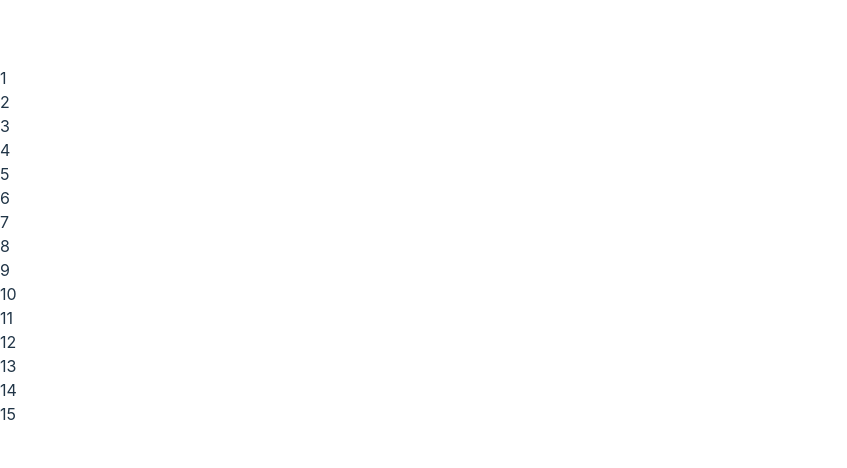
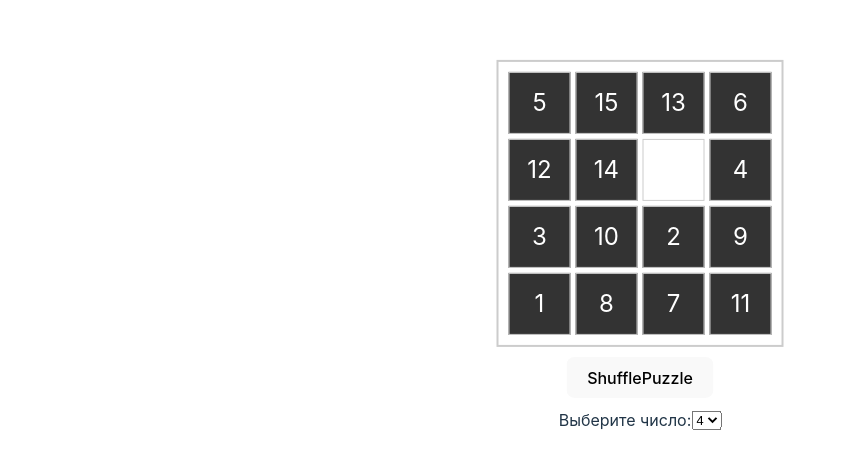
Before and after one commit to Kniferrr/15Puzzle, a React (Vite) app: page / in a window 1280 px wide. Shown: the part 154-622 px from the top of the page, without its empty margins (0-847 px from the left). Built offline with nearby package versions, Linux system fonts and the light colour scheme.

Commit message:
worked version 0.1

```diff
--- a/src/App/App.jsx
+++ b/src/App/App.jsx
@@ -1,11 +1,11 @@
 import "./App.css";
-import FifteenPuzzle from "../Fild/Fild";
+import FifteenPuzzle from "../FifteenPuzzle/FifteenPuzzle";
 
 function App() {
   return (
-    <>
+    <div className="main">
       <FifteenPuzzle />
-    </>
+    </div>
   );
 }
 
--- /dev/null
+++ b/src/FifteenPuzzle/FifteenPuzzle.css
@@ -0,0 +1,34 @@
+/* CSS для компонента FifteenPuzzle с учётом тёмного фона */
+.game-bord {
+  position: absolute;
+  top: 50%;
+  left: 50%;
+  transform: translate(-50%, -50%);
+}
+
+.puzzle-piece {
+  display: flex;
+  align-items: center;
+  justify-content: center;
+  font-size: 24px; /* Размер текста внутри плиток */
+  width: 60px; /* Ширина плитки */
+  height: 60px; /* Высота плитки */
+  background-color: #333; /* Цвет фона плитки (тёмный фон) */
+  color: #fff; /* Цвет текста (белый) */
+  border: 1px solid #ccc; /* Граница вокруг плитки */
+  cursor: pointer; /* Показать указатель при наведении на плитку */
+  transition: background-color 0.2s; /* Плавное изменение цвета фона */
+}
+
+.puzzle-piece.empty {
+  background-color: transparent; /* Пустая плитка без фона */
+  cursor: default; /* Сбросить стандартный курсор */
+}
+
+.suffle-button {
+  display: flex;
+  align-items: center;
+  justify-content: center;
+  margin-top: 10px;
+  flex-wrap: wrap;
+}
--- /dev/null
+++ b/src/FifteenPuzzle/FifteenPuzzle.jsx
@@ -0,0 +1,129 @@
+import React, { useEffect } from "react";
+import { useSelector, useDispatch } from "react-redux";
+import { moveTile, shufflePuzzle, gridSizeChange } from "../actions";
+import "./FifteenPuzzle.css";
+
+const FifteenPuzzle = () => {
+  const dispatch = useDispatch();
+  const puzzle = useSelector((state) => state.puzzleReducer.puzzle);
+  const gridSize = useSelector((state) => state.puzzleReducer.gridSize);
+  const realGridSize = Math.pow(gridSize, 2);
+
+  useEffect(() => {
+    OnClickShufflePuzzle();
+  }, []);
+
+  useEffect(() => {
+    OnClickShufflePuzzle();
+  }, [gridSize]);
+
+  const isValidMove = (clickedIndex, emptyIndex) => {
+    // Размер сетки (количество рядов или столбцов).
+    const gridSize = Math.sqrt(puzzle.length);
+    // Координаты (ряд и столбец) выбранной и пустой плитки.
+    const clickedRow = Math.floor(clickedIndex / gridSize);
+    const clickedCol = clickedIndex % gridSize;
+    const emptyRow = Math.floor(emptyIndex / gridSize);
+    const emptyCol = emptyIndex % gridSize;
+    // Проверка, смежны ли плитки (разница по горизонтали или вертикали равна 1).
+    const rowDiff = Math.abs(clickedRow - emptyRow);
+    const colDiff = Math.abs(clickedCol - emptyCol);
+    // Проверка, что разница по горизонтали или вертикали равна 1.
+    return (rowDiff === 1 && colDiff === 0) || (rowDiff === 0 && colDiff === 1);
+  };
+
+  const HandleClick = (clickedIndex) => {
+    const emptyIndex = puzzle.indexOf(0);
+    if (isValidMove(clickedIndex, emptyIndex)) {
+      dispatch(moveTile(clickedIndex, emptyIndex));
+      if (isPuzzleSolved()) {
+        alert("Поздравляем! Пазл правильно собран!");
+      }
+    }
+  };
+
+  const OnClickShufflePuzzle = () => {
+    const numbers = Array.from({ length: realGridSize }, (_, i) => i);
+    for (let i = numbers.length - 1; i > 0; i--) {
+      const j = Math.floor(Math.random() * (i + 1));
+      [numbers[i], numbers[j]] = [numbers[j], numbers[i]];
+    }
+    dispatch(shufflePuzzle(numbers));
+  };
+
+  const isPuzzleSolved = () => {
+    // Правильная последовательность чисел от 1 до 15.
+    const correctSequence = Array.from(
+      { length: realGridSize - 1 },
+      (_, i) => i + 1
+    );
+
+    // Проверяем, совпадает ли текущая последовательность с правильной.
+    for (let i = 0; i < 15; i++) {
+      if (puzzle[i] !== correctSequence[i]) {
+        return false;
+      }
+    }
+
+    // Проверяем, что последняя плитка пуста (с числом 0).
+    if (puzzle[15] !== 0) {
+      return false;
+    }
+
+    return true; // Если все условия выполнены, пазл правильно собран.
+  };
+
+  const onGridSizeSelect = (event) => {
+    dispatch(gridSizeChange(event.target.value));
+  };
+
+  const puzzle_container_stule = {
+    display: "grid", // Обернуто в кавычки
+    gridTemplateColumns: `repeat(${gridSize}, 1fr)`, // Используйте количество колонок из состояния
+    gap: "5px",
+    margin: "0 auto",
+    padding: "10px",
+    backgroundColor: "transparent",
+    border: "2px solid #ccc",
+    justifyContent: "center",
+    alignContent: "center",
+  };
+
+  return (
+    <div className="game-bord">
+      <div className="puzzle-container" style={puzzle_container_stule}>
+        {puzzle.map((number, index) => (
+          <div
+            key={index}
+            className={`puzzle-piece ${number === 0 ? "empty" : ""}`}
+            onClick={() => HandleClick(index)}
+          >
+            {number !== 0 && number}
+          </div>
+        ))}
+      </div>
+      <div className="suffle-button">
+        <button onClick={() => OnClickShufflePuzzle()}>ShufflePuzzle</button>
+      </div>
+      <div className="suffle-button">
+        <label id="gridSizeSelect">Выберите число:</label>
+        <select
+          id="gridSizeSelect"
+          name="gridSizeSelect"
+          value={gridSize}
+          onChange={onGridSizeSelect}
+        >
+          <option value="2">2</option>
+          <option value="3">3</option>
+          <option value="4">4</option>
+          <option value="5">5</option>
+          <option value="6">6</option>
+          <option value="7">7</option>
+          <option value="8">8</option>
+        </select>
+      </div>
+    </div>
+  );
+};
+
+export default FifteenPuzzle;
--- a/src/Fild/Fild.jsx
+++ /dev/null
@@ -1,55 +0,0 @@
-import React from "react";
-import { useSelector, useDispatch } from "react-redux";
-import { moveTile } from "../actions"; // Импортируйте необходимые actions
-
-const FifteenPuzzle = () => {
-  const dispatch = useDispatch();
-  const puzzle = useSelector((state) => state.puzzleReducer.puzzle);
-
-  const handleClick = (index) => {
-    const emptyIndex = puzzle.indexOf(0);
-    // Проверка на валидность хода (реализация может быть похожей на предыдущий ответ)
-    if (isValidMove(index)) {
-      dispatch(moveTile(index, emptyIndex));
-    }
-  };
-
-  const isValidMove = ({ clickedIndex, emptyIndex, gridSize }) => {
-    // Предполагается, что gridSize - это размер сетки (количество рядов или столбцов).
-
-    // Вычисляем координаты (ряд и столбец) для выбранной и пустой плитки.
-    const clickedRow = Math.floor(clickedIndex / gridSize);
-    const clickedCol = clickedIndex % gridSize;
-    const emptyRow = Math.floor(emptyIndex / gridSize);
-    const emptyCol = emptyIndex % gridSize;
-
-    // Проверяем, смежны ли плитки (расстояние между ними равно 1).
-    const rowDiff = Math.abs(clickedRow - emptyRow);
-    const colDiff = Math.abs(clickedCol - emptyCol);
-
-    return (rowDiff === 1 && colDiff === 0) || (rowDiff === 0 && colDiff === 1);
-  };
-
-  const newHandleClick = (index) => {
-    const emptyIndex = puzzle.indexOf(0);
-    if (isValidMove(index, emptyIndex)) {
-      dispatch(moveTile(index, emptyIndex));
-    }
-  };
-
-  return (
-    <div className="puzzle-container">
-      {puzzle.map((number, index) => (
-        <div
-          key={index}
-          className={`puzzle-piece ${number === 0 ? "empty" : ""}`}
-          onClick={() => handleClick(index)}
-        >
-          {number !== 0 && number}
-        </div>
-      ))}
-    </div>
-  );
-};
-
-export default FifteenPuzzle;
--- a/src/actions.js
+++ b/src/actions.js
@@ -1,6 +1,24 @@
 export const MOVE_TILE = "MOVE_TILE";
+export const SHUFFLE_PUZZLE = "shufflePuzzle";
+export const ON_COMPLITE_PUZZLE = "onComplitePuzzle";
+export const GRID_SIZE_CHANGE = "gridSizeChange";
 
 export const moveTile = (clickedIndex, emptyIndex) => ({
   type: MOVE_TILE,
   payload: { clickedIndex, emptyIndex },
 });
+
+export const shufflePuzzle = (numbers) => ({
+  type: SHUFFLE_PUZZLE,
+  payload: numbers,
+});
+
+export const onComplitePuzzle = () => ({
+  type: ON_COMPLITE_PUZZLE,
+  payload: null,
+});
+
+export const gridSizeChange = (newGridSize) => ({
+  type: GRID_SIZE_CHANGE,
+  payload: newGridSize,
+});
--- a/src/features/puzzleReducer/puzzleReducer.js
+++ b/src/features/puzzleReducer/puzzleReducer.js
@@ -1,52 +1,39 @@
 // reducers.js
-import { MOVE_TILE } from "../../actions";
+import {
+  MOVE_TILE,
+  SHUFFLE_PUZZLE,
+  ON_COMPLITE_PUZZLE,
+  GRID_SIZE_CHANGE,
+} from "../../actions";
 
 const initialState = {
-  puzzle: [1, 2, 3, 4, 5, 6, 7, 8, 9, 10, 11, 12, 13, 14, 15, 0],
+  puzzle: [],
+  gridSize: 4,
+  complitePuzzle: false,
 };
 
 const puzzleReducer = (state = initialState, action) => {
   switch (action.type) {
     case MOVE_TILE:
       const { clickedIndex, emptyIndex } = action.payload;
-      // Проверка валидности хода (реализация может быть похожей на предыдущий ответ)
       // Обновление состояния игры
-      if (isValidMove(action)) {
       const updatedPuzzle = [...state.puzzle];
       [updatedPuzzle[clickedIndex], updatedPuzzle[emptyIndex]] = [
         updatedPuzzle[emptyIndex],
         updatedPuzzle[clickedIndex],
       ];
       return { ...state, puzzle: updatedPuzzle };
-      }
-      return state;
-
+    case SHUFFLE_PUZZLE:
+      const numbers = action.payload;
+      return { ...state, puzzle: numbers, complitePuzzle: false };
+    case ON_COMPLITE_PUZZLE:
+      return { ...state, complitePuzzle: true };
+    case GRID_SIZE_CHANGE:
+      const newGridSize = action.payload;
+      return { ...state, gridSize: newGridSize };
     default:
       return state;
   }
 };
 
 export default puzzleReducer;
-
-const isValidMove = ({ clickedIndex, emptyIndex, gridSize }) => {
-  // Предполагается, что gridSize - это размер сетки (количество рядов или столбцов).
-
-  // Вычисляем координаты (ряд и столбец) для выбранной и пустой плитки.
-  const clickedRow = Math.floor(clickedIndex / gridSize);
-  const clickedCol = clickedIndex % gridSize;
-  const emptyRow = Math.floor(emptyIndex / gridSize);
-  const emptyCol = emptyIndex % gridSize;
-
-  // Проверяем, смежны ли плитки (расстояние между ними равно 1).
-  const rowDiff = Math.abs(clickedRow - emptyRow);
-  const colDiff = Math.abs(clickedCol - emptyCol);
-
-  return (rowDiff === 1 && colDiff === 0) || (rowDiff === 0 && colDiff === 1);
-};
-
-const handleClick = (index) => {
-  const emptyIndex = puzzle.indexOf(0);
-  if (isValidMove(index, emptyIndex)) {
-    dispatch(moveTile(index, emptyIndex));
-  }
-};
--- a/src/index.css
+++ b/src/index.css
@@ -29,6 +29,13 @@ body {
   place-items: center;
   min-width: 320px;
   min-height: 100vh;
+  width: 100vw;
+  height: 100vh;
+}
+
+.main {
+  width: 100vw;
+  height: 100vh;
 }
 
 h1 {
```
Also changed, not shown: src/Fild/Fild.css (deleted). Lines whose indentation alone changed are shown as unchanged.
